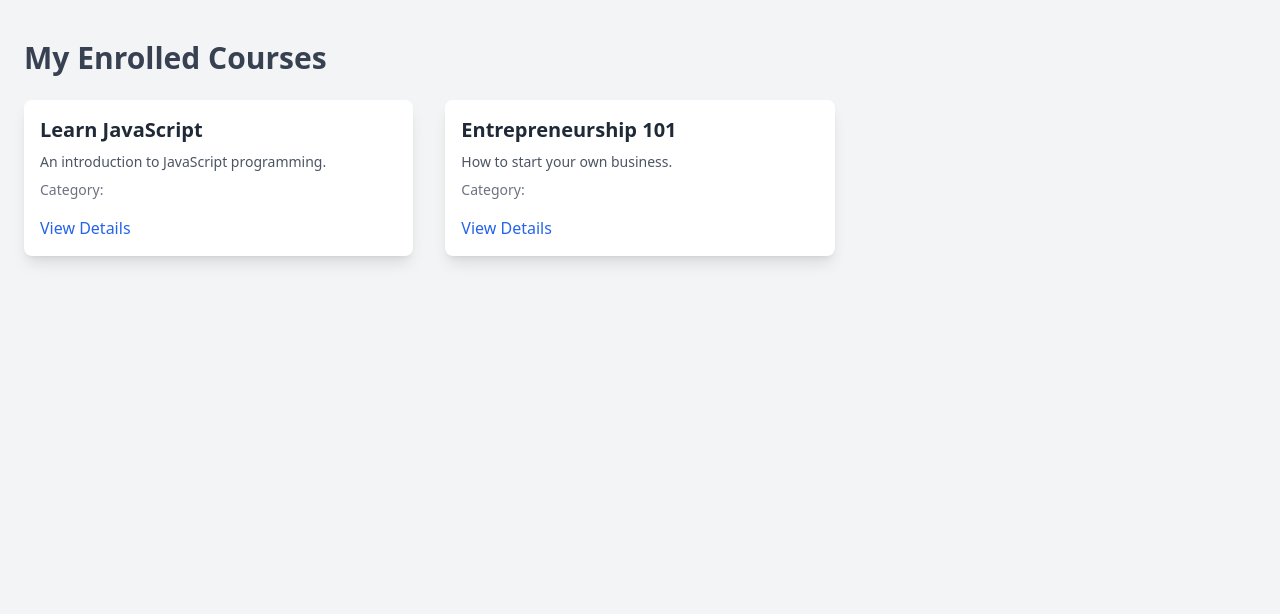
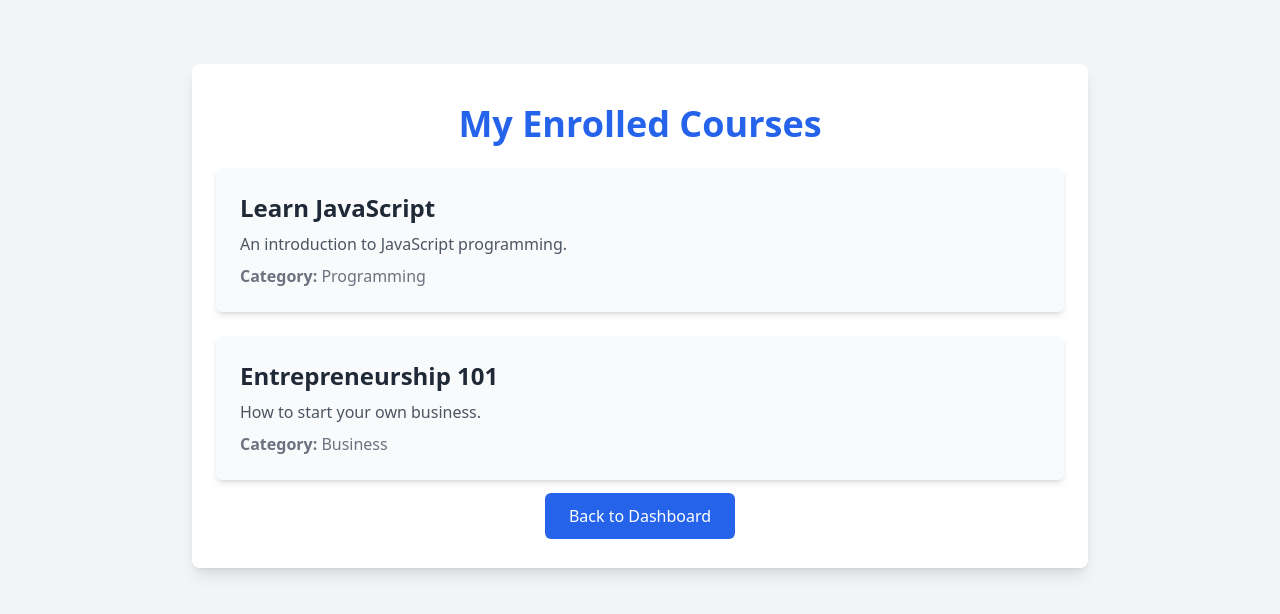
Before and after one commit to Youcode-Classe-E-2024-2025/abdelali_latifi_youdemy, a PHP site: page /public/my-courses.php in a window 1280 px wide. Shown: the top 614 px of the page. Run offline with PHP 8.4, Linux system fonts and the light colour scheme; a user stored in the database is signed in; data comes from the database, SQL or seed files in the repository; data that the repository does not hold is empty; some libraries are stand-ins or nearby versions.

Commit message:
l-implimentation de partie Mes cours

```diff
--- a/backend/student.php
+++ b/backend/student.php
@@ -22,9 +22,14 @@ class Etudiant extends User {
 
     public function getMyCourses($student_id) {
         $query = "
-            SELECT courses.course_id, courses.title, courses.description
+            SELECT
+                courses.course_id,
+                courses.title,
+                courses.description,
+                categories.name AS category_name
             FROM enrollments
             INNER JOIN courses ON enrollments.course_id = courses.course_id
+            LEFT JOIN categories ON courses.category_id = categories.category_id
             WHERE enrollments.student_id = :student_id
         ";
         $stmt = $this->db->prepare($query);
--- a/public/my-courses.php
+++ b/public/my-courses.php
@@ -1,16 +1,26 @@
 <?php
-session_start();
 require_once '../backend/student.php';
 
+session_start();
 
 if (!isset($_SESSION['student_id'])) {
     die("Please log in first.");
 }
 
 $student_id = $_SESSION['student_id'];
-$student = new Etudiant();
+$visitor = new Etudiant();
 
-$courses = $student->getMyCourses($student_id);
+try {
+    $myCourses = $visitor->getMyCourses($student_id);
+
+    if (empty($myCourses)) {
+        $message = "You have not enrolled in any courses yet.";
+    } else {
+        $message = "";
+    }
+} catch (Exception $e) {
+    die("Error: " . $e->getMessage());
+}
 
 ?>
 
@@ -23,33 +33,30 @@ $courses = $student->getMyCourses($student_id);
     <script src="https://cdn.tailwindcss.com"></script>
 </head>
 <body class="bg-gray-100">
-    <div class="max-w-7xl mx-auto px-6 py-10">
-        <h1 class="text-3xl font-bold text-gray-700 mb-6">My Enrolled Courses</h1>
+    <div class="max-w-4xl mx-auto px-6 py-10 bg-white shadow-lg rounded-lg mt-16">
+        <h1 class="text-4xl font-bold text-blue-600 text-center">My Enrolled Courses</h1>
 
-        <?php if (empty($courses)): ?>
-            <p class="text-gray-600">You have not enrolled in any courses yet.</p>
+        <?php if ($message): ?>
+            <div class="text-center mt-6 text-gray-600 font-semibold"><?= htmlspecialchars($message) ?></div>
         <?php else: ?>
-            <div class="grid grid-cols-1 sm:grid-cols-2 md:grid-cols-3 gap-8">
-                <?php foreach ($courses as $course): ?>
-                    <div class="card bg-white shadow-lg rounded-lg overflow-hidden">
-                        <div class="p-4">
-                            <h3 class="text-xl font-semibold text-gray-800">
-                                <?= htmlspecialchars($course['title']) ?>
-                            </h3>
-                            <p class="text-sm text-gray-600 mt-2">
-                                <?= htmlspecialchars($course['description']) ?>
-                            </p>
-                            <span class="text-sm text-gray-500 block mt-2">
-                                Category: <?= htmlspecialchars($course['category_name']) ?>
-                            </span>
-                            <div class="mt-4">
-                                <a href="detaille-course.php?id=<?= htmlspecialchars($course['course_id']) ?>" class="text-blue-600 font-medium hover:underline">View Details</a>
-                            </div>
-                        </div>
+            <div class="mt-6 space-y-6">
+                <?php foreach ($myCourses as $course): ?>
+                    <div class="course-item p-6 bg-gray-50 rounded-md shadow-md">
+                        <h2 class="text-2xl font-semibold text-gray-800"><?= htmlspecialchars($course['title']) ?></h2>
+                        <p class="text-gray-600 mt-2"><?= nl2br(htmlspecialchars($course['description'])) ?></p>
+                        <?php if (!empty($course['category_name'])): ?>
+                            <p class="mt-2 text-gray-500"><strong>Category:</strong> <?= htmlspecialchars($course['category_name']) ?></p>
+                        <?php endif; ?>
                     </div>
                 <?php endforeach; ?>
             </div>
         <?php endif; ?>
+
+        <div class="text-center mt-6">
+            <a href="dashbord-student.php" class="bg-blue-600 text-white px-6 py-3 rounded-md hover:bg-blue-700 focus:outline-none focus:ring-2 focus:ring-blue-400">
+                Back to Dashboard
+            </a>
+        </div>
     </div>
 </body>
 </html>
```
Also changed, not shown: public/course-details.php (+10 -2 lines).
